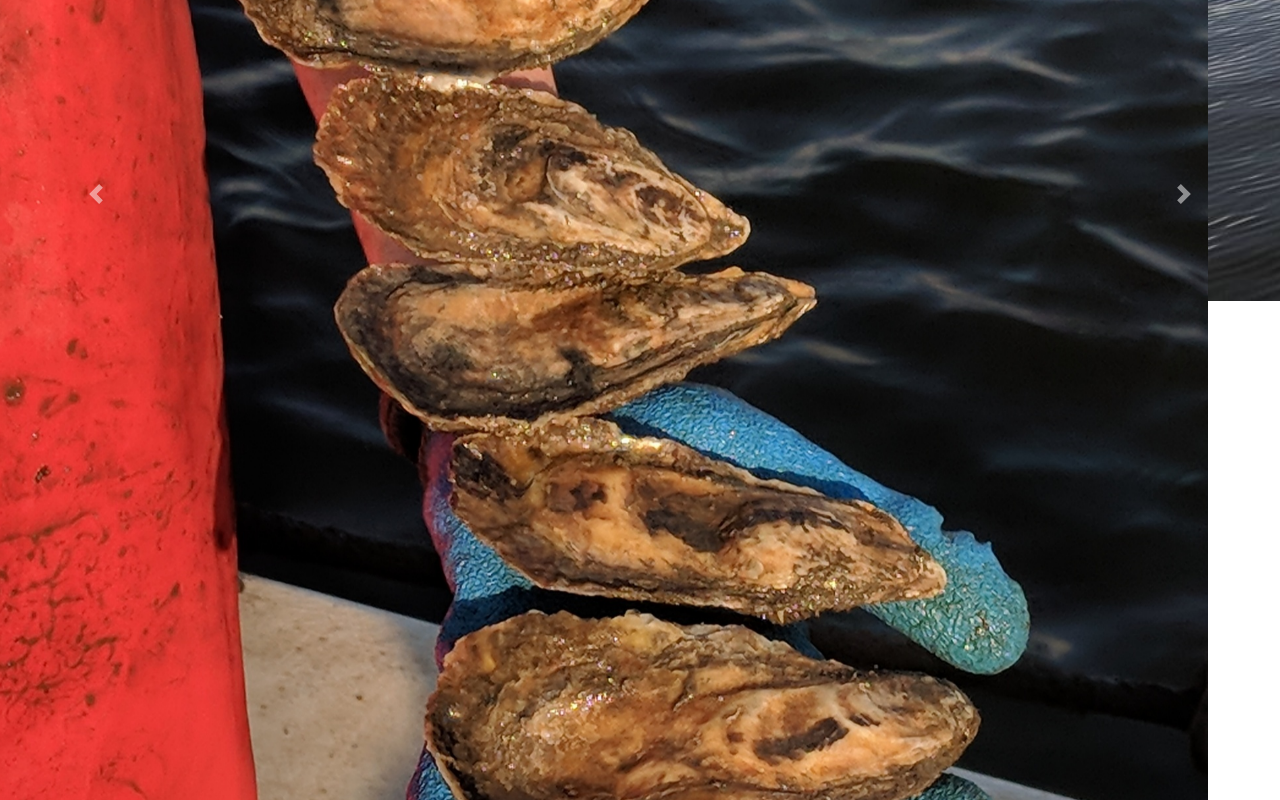
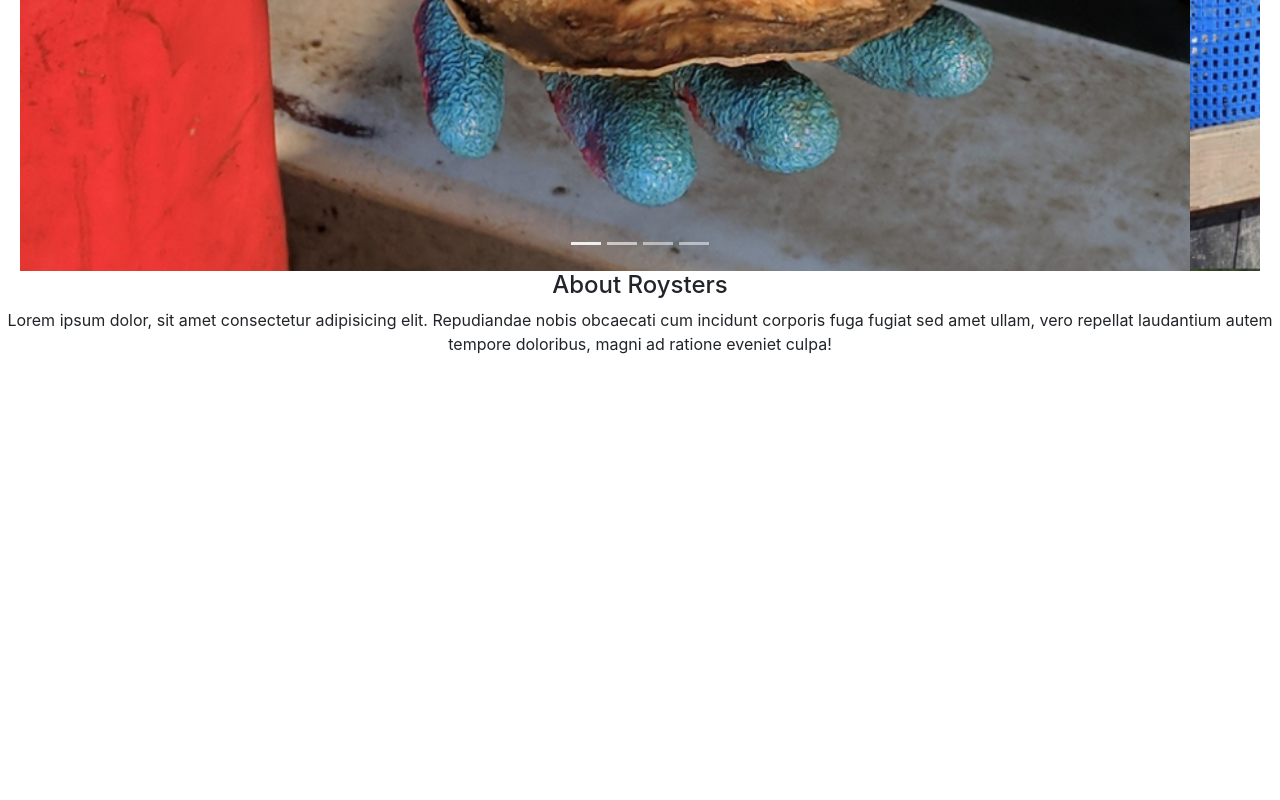
Before and after one commit to nosremetnarg/RoystersNC, a website: page index.html in a window 1280 px wide. Shown: the part 715-1515 px from the top of the page. After the commit the page ends 1087 px from the top, so only its background shows below. Drawn offline with nearby package versions, Linux system fonts and the light colour scheme.

Commit message:
mocked up adout me section

```diff
--- a/index.html
+++ b/index.html
@@ -23,7 +23,7 @@
                     <a class="nav-item nav-link active" href="#">Home <span class="sr-only">(current)</span></a>
                     <a class="nav-item nav-link" href="#">Order Oysters</a>
                     <a class="nav-item nav-link" href="#">Placeholder</a>
-                    <a class="nav-item nav-link" href="#">About</a>
+                    <a class="nav-item nav-link" href="#about-me">About</a>
                     <!-- <a class="nav-item nav-link disabled" href="#">Disabled</a> -->
                 </div>
             </div>
@@ -41,16 +41,16 @@
         </ol>
         <div class="carousel-inner">
             <div class="carousel-item active">
-            <img class="d-block w-100" src="./Assets/Blake_Oysters.JPG" alt="First slide">
+                <img class="d-block w-100" src="./Assets/holding_Oysters.jpg" alt="First slide">
             </div>
             <div class="carousel-item">
-            <img class="d-block w-100" src="./Assets/Farm.jpg" alt="Second slide">
+                <img class="d-block w-100" src="./Assets/Farm_Rows.jpg" alt="Second slide">
             </div>
             <div class="carousel-item">
-            <img class="d-block w-100" src="./Assets/Farm2.png" alt="Third slide">
+                <img class="d-block w-100" src="./Assets/Farm.jpg" alt="Third slide">
             </div>
             <div class="carousel-item">
-            <img class="d-block w-100" src="./Assets/Farm_Boat.png" alt="Fourth slide">
+                <img class="d-block w-100" src="./Assets/Boat_Oysters.jpg" alt="Fourth slide">
             </div>
         </div>
         <a class="carousel-control-prev" href="#carouselExampleIndicators" role="button" data-slide="prev">
@@ -62,10 +62,26 @@
             <span class="sr-only">Next</span>
         </a>
     </div>
+    <div class="main-section">
+        <section id="about-me">
+            <div class="flex-row">
+                <h4 class="section-title primary-border">About Roysters</h4>
+            </div>
+            <p>Lorem ipsum dolor, sit amet consectetur adipisicing elit. Repudiandae nobis obcaecati cum incidunt
+                corporis fuga fugiat sed amet ullam, vero repellat laudantium autem tempore doloribus, magni ad ratione
+                eveniet culpa!</p>
+        </section>
+    </div>
 
-      <script src="https://code.jquery.com/jquery-3.2.1.slim.min.js" integrity="sha384-KJ3o2DKtIkvYIK3UENzmM7KCkRr/rE9/Qpg6aAZGJwFDMVNA/GpGFF93hXpG5KkN" crossorigin="anonymous"></script>
-      <script src="https://cdnjs.cloudflare.com/ajax/libs/popper.js/1.12.9/umd/popper.min.js" integrity="sha384-ApNbgh9B+Y1QKtv3Rn7W3mgPxhU9K/ScQsAP7hUibX39j7fakFPskvXusvfa0b4Q" crossorigin="anonymous"></script>
-      <script src="https://maxcdn.bootstrapcdn.com/bootstrap/4.0.0/js/bootstrap.min.js" integrity="sha384-JZR6Spejh4U02d8jOt6vLEHfe/JQGiRRSQQxSfFWpi1MquVdAyjUar5+76PVCmYl" crossorigin="anonymous"></script>
+    <script src="https://code.jquery.com/jquery-3.2.1.slim.min.js"
+        integrity="sha384-KJ3o2DKtIkvYIK3UENzmM7KCkRr/rE9/Qpg6aAZGJwFDMVNA/GpGFF93hXpG5KkN"
+        crossorigin="anonymous"></script>
+    <script src="https://cdnjs.cloudflare.com/ajax/libs/popper.js/1.12.9/umd/popper.min.js"
+        integrity="sha384-ApNbgh9B+Y1QKtv3Rn7W3mgPxhU9K/ScQsAP7hUibX39j7fakFPskvXusvfa0b4Q"
+        crossorigin="anonymous"></script>
+    <script src="https://maxcdn.bootstrapcdn.com/bootstrap/4.0.0/js/bootstrap.min.js"
+        integrity="sha384-JZR6Spejh4U02d8jOt6vLEHfe/JQGiRRSQQxSfFWpi1MquVdAyjUar5+76PVCmYl"
+        crossorigin="anonymous"></script>
 
 </body>
 
--- a/styles.css
+++ b/styles.css
@@ -32,3 +32,12 @@ body {
     max-width: 100%;
     max-height: 100%;
 }
+
+.carousel {
+margin-left: 20px;
+margin-right: 20px;
+}
+
+.main-section {
+    text-align: center;
+}
```
Also changed, not shown: Assets/Boat_Oysters.jpg (added), Assets/Farm_Rows.jpg (added), Assets/holding_Oysters.jpg (added). Lines whose indentation alone changed are shown as unchanged.
